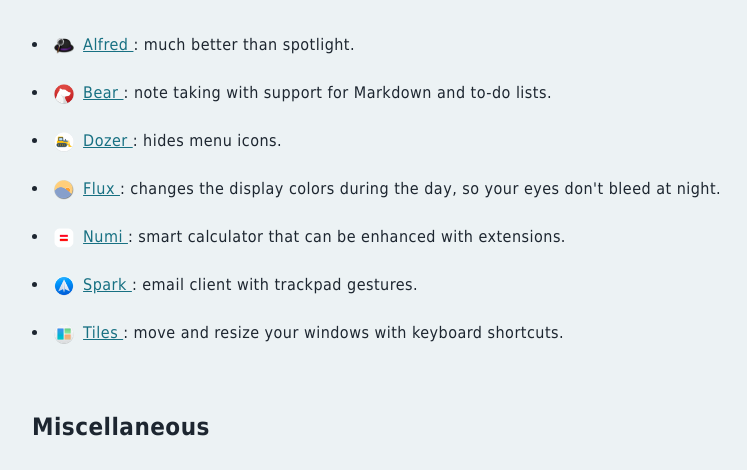
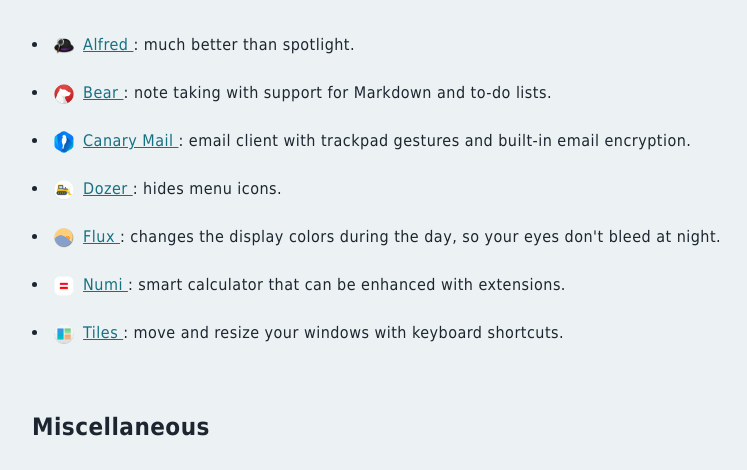
Before and after one commit to karamfd/uses, a plain HTML site: page index.html in a window 1280 px wide. Shown: the part 2904-3374 px from the top of the page, without its empty margins (96-843 px from the left). Drawn offline with Linux system fonts and the light colour scheme.

Commit message:
deleted spark mail in favour of canary.

```diff
--- a/index.html
+++ b/index.html
@@ -464,6 +464,14 @@
         </li>
 
         <li>
+          <img src="img/canary.png" alt="" class="icon" />
+          <a href="https://canarymail.io" target="_blank" rel="noopener noreferrer">
+            canary mail
+          </a>
+          : email client with trackpad gestures and built-in email encryption.
+        </li>
+
+        <li>
           <img src="img/dozer.png" alt="" class="icon" />
           <a
             href="https://dozermac.com"
@@ -494,18 +502,6 @@
             numi
           </a>
           : smart calculator that can be enhanced with extensions.
-        </li>
-
-        <li>
-          <img src="img/spark.png" alt="" class="icon" />
-          <a
-            href="https://sparkmailapp.com"
-            target="_blank"
-            rel="noopener noreferrer"
-          >
-            spark
-          </a>
-          : email client with trackpad gestures.
         </li>
 
         <li>
```
Also changed, not shown: img/canary.png (added), img/spark.png (deleted).
